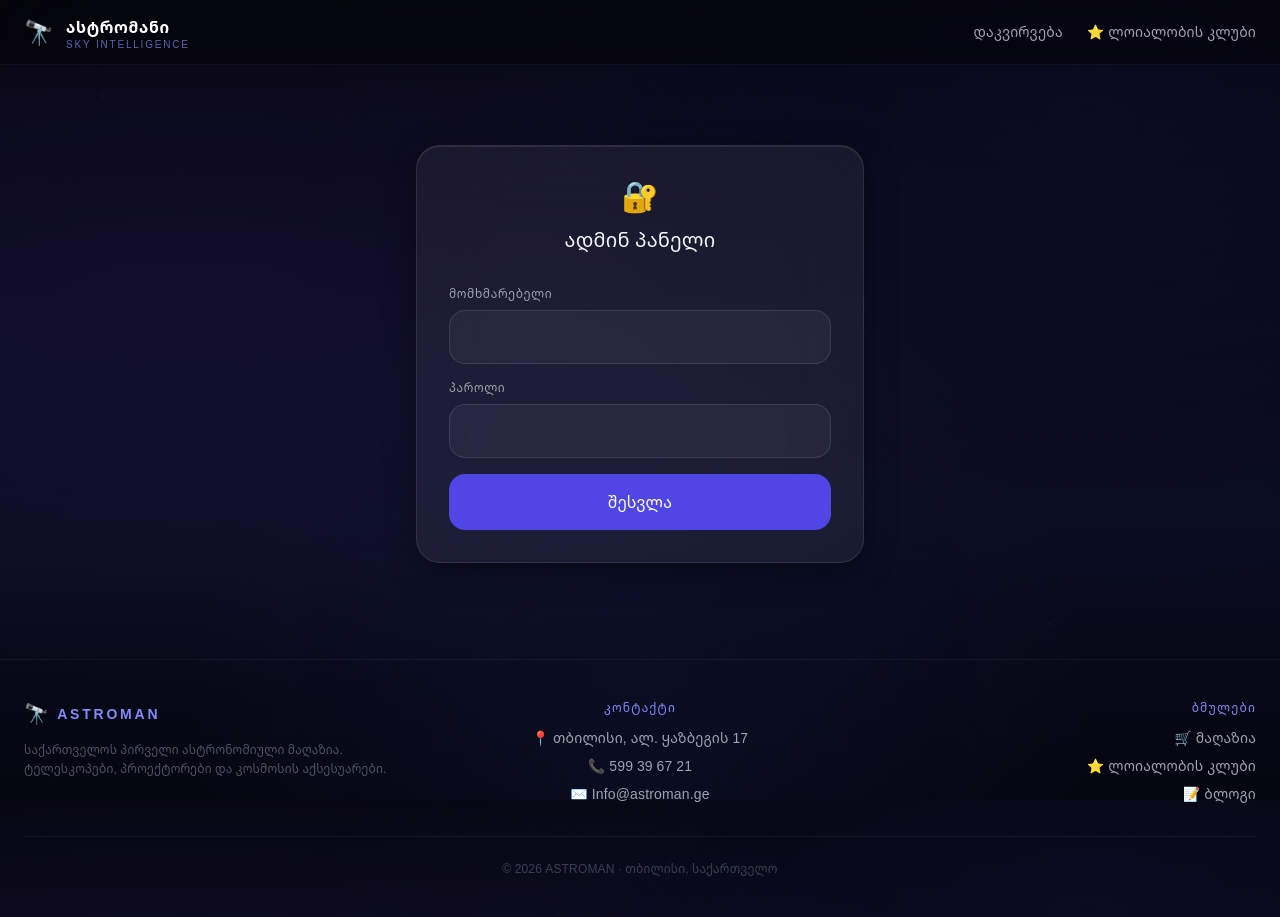
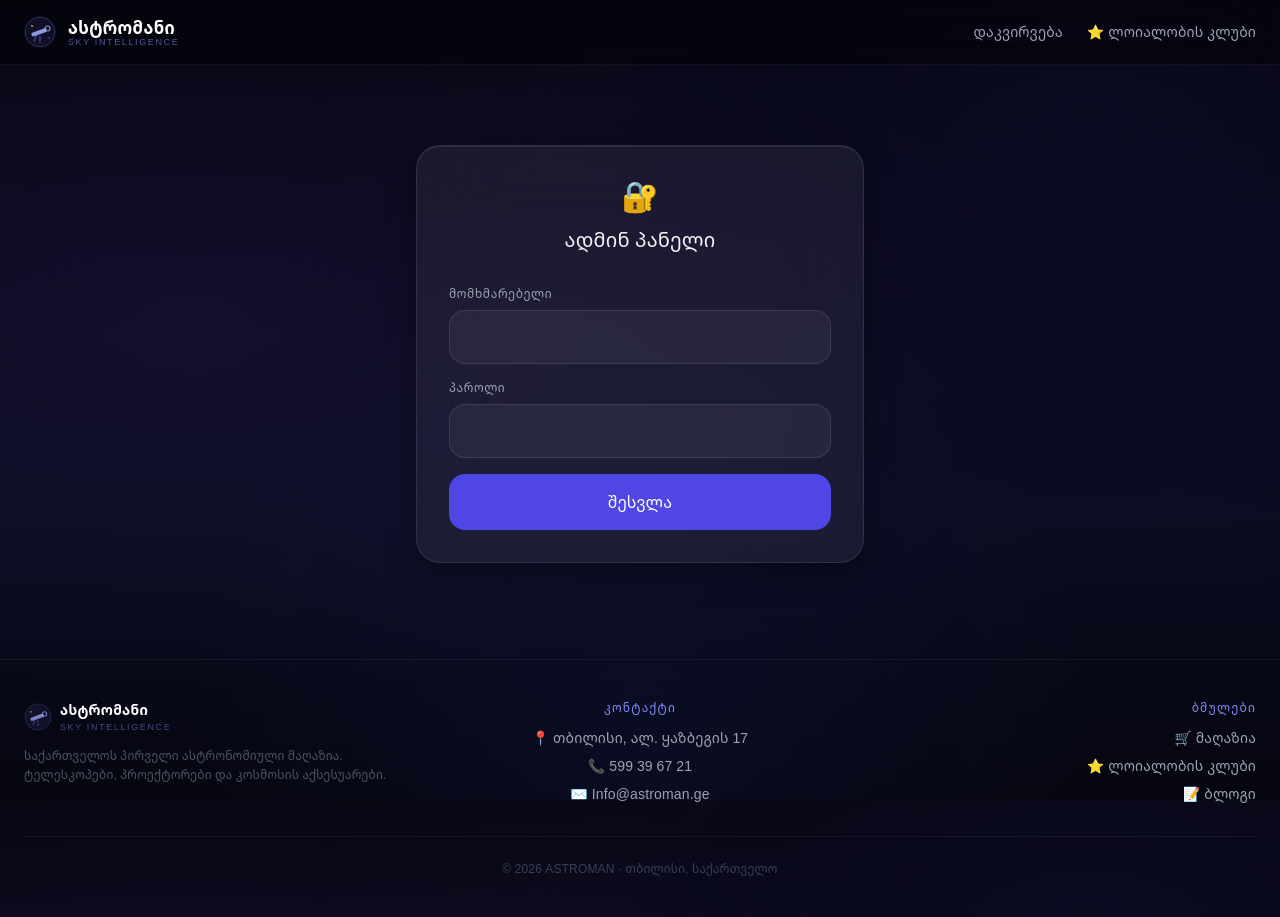
Before and after one commit to Rezimod/Astroman-Skywatcher, a FastAPI app: page /admin in a window 1280 px wide. Run offline with FastAPI, Linux system fonts and the light colour scheme; some libraries are stand-ins or nearby versions.

Commit message:
Redesign navbar/footer logo, planet section header, remove sky map title
- SVG telescope logo in navbar replacing emoji
- Footer brand updated to match navbar style
- Planet section: new gradient header design, removed 'click for details' hint
- Removed duplicate sky map section header

Co-Authored-By: Claude Sonnet 4.6 <noreply@anthropic.com>

```diff
--- a/app/templates/base.html
+++ b/app/templates/base.html
@@ -113,11 +113,24 @@
     <nav id="main-nav" class="border-b border-white/5 bg-black/40 backdrop-blur-2xl sticky top-0 z-50 transition-all duration-300">
         <div class="max-w-7xl mx-auto px-4 sm:px-6">
             <div class="flex items-center justify-between h-14 sm:h-16">
-                <a href="/" class="flex items-center gap-2 sm:gap-3">
-                    <span class="text-xl sm:text-2xl">🔭</span>
+                <a href="/" class="flex items-center gap-2.5 sm:gap-3 group">
+                    <!-- SVG telescope logo -->
+                    <svg width="32" height="32" viewBox="0 0 32 32" fill="none" xmlns="http://www.w3.org/2000/svg" class="flex-shrink-0">
+                        <circle cx="16" cy="16" r="15" fill="rgba(99,102,241,0.12)" stroke="rgba(129,140,248,0.3)" stroke-width="1"/>
+                        <!-- telescope body -->
+                        <rect x="7" y="14" width="16" height="4" rx="2" fill="rgba(165,180,252,0.85)" transform="rotate(-20 16 16)"/>
+                        <!-- lens -->
+                        <circle cx="23.5" cy="12.5" r="2.5" fill="none" stroke="rgba(165,180,252,0.7)" stroke-width="1.2"/>
+                        <!-- tripod -->
+                        <line x1="13" y1="19" x2="10" y2="25" stroke="rgba(129,140,248,0.5)" stroke-width="1.2" stroke-linecap="round"/>
+                        <line x1="16" y1="20" x2="16" y2="26" stroke="rgba(129,140,248,0.5)" stroke-width="1.2" stroke-linecap="round"/>
+                        <!-- star -->
+                        <circle cx="8" cy="10" r="1" fill="#f5c842" opacity="0.8"/>
+                        <circle cx="25" cy="22" r="0.7" fill="#a5b4fc" opacity="0.6"/>
+                    </svg>
                     <div class="flex flex-col leading-none">
-                        <span class="text-sm sm:text-base font-semibold text-white" style="letter-spacing:0.04em;">ასტრომანი</span>
-                        <span class="text-[10px] text-indigo-400/70 tracking-widest uppercase" style="letter-spacing:0.18em;">Sky Intelligence</span>
+                        <span class="font-bold text-white" style="font-size:clamp(14px,3.5vw,17px);letter-spacing:0.02em;">ასტრომანი</span>
+                        <span class="text-indigo-400/60 tracking-[0.18em] uppercase" style="font-size:9px;margin-top:1px;">SKY INTELLIGENCE</span>
                     </div>
                 </a>
 
@@ -159,10 +172,20 @@
             <div class="grid grid-cols-1 sm:grid-cols-3 gap-8 mb-8">
                 <!-- Brand -->
                 <div class="text-center sm:text-left">
-                    <div class="flex items-center gap-2 justify-center sm:justify-start mb-3">
-                        <span class="text-xl">🔭</span>
-                        <span class="text-sm font-semibold tracking-[0.2em] text-indigo-400 uppercase">ASTROMAN</span>
-                    </div>
+                    <a href="/" class="inline-flex items-center gap-2 justify-center sm:justify-start mb-3">
+                        <svg width="28" height="28" viewBox="0 0 32 32" fill="none" xmlns="http://www.w3.org/2000/svg">
+                            <circle cx="16" cy="16" r="15" fill="rgba(99,102,241,0.1)" stroke="rgba(129,140,248,0.2)" stroke-width="1"/>
+                            <rect x="7" y="14" width="16" height="4" rx="2" fill="rgba(165,180,252,0.7)" transform="rotate(-20 16 16)"/>
+                            <circle cx="23.5" cy="12.5" r="2.5" fill="none" stroke="rgba(165,180,252,0.6)" stroke-width="1.2"/>
+                            <line x1="13" y1="19" x2="10" y2="25" stroke="rgba(129,140,248,0.4)" stroke-width="1.2" stroke-linecap="round"/>
+                            <line x1="16" y1="20" x2="16" y2="26" stroke="rgba(129,140,248,0.4)" stroke-width="1.2" stroke-linecap="round"/>
+                            <circle cx="8" cy="10" r="1" fill="#f5c842" opacity="0.7"/>
+                        </svg>
+                        <div>
+                            <div class="text-sm font-bold text-white" style="letter-spacing:0.02em;">ასტრომანი</div>
+                            <div class="text-[9px] text-indigo-400/50 tracking-[0.18em] uppercase">Sky Intelligence</div>
+                        </div>
+                    </a>
                     <p class="text-xs text-gray-600" style="line-height:1.6">საქართველოს პირველი ასტრონომიული მაღაზია. ტელესკოპები, პროექტორები და კოსმოსის აქსესუარები.</p>
                 </div>
                 <!-- Contact -->
--- a/app/templates/skymap_widget.html
+++ b/app/templates/skymap_widget.html
@@ -69,10 +69,7 @@
 <!-- SKY MAP — ცის რუკა                                             -->
 <!-- ═══════════════════════════════════════════════════════════════ -->
 <div>
-  <div class="flex items-center gap-2 mb-3">
-    <div class="w-2 h-2 rounded-full bg-indigo-400 animate-pulse flex-shrink-0"></div>
-    <h2 class="text-base sm:text-lg text-gray-200">🔭 ცის რუკა — საქართველოს ცა</h2>
-  </div>
+
 
   <div class="overflow-hidden" style="border-radius:20px; border:1px solid rgba(255,255,255,0.07);">
     <div id="sky-app">
```
Also changed, not shown: app/templates/dashboard.html (+8 -3 lines).
